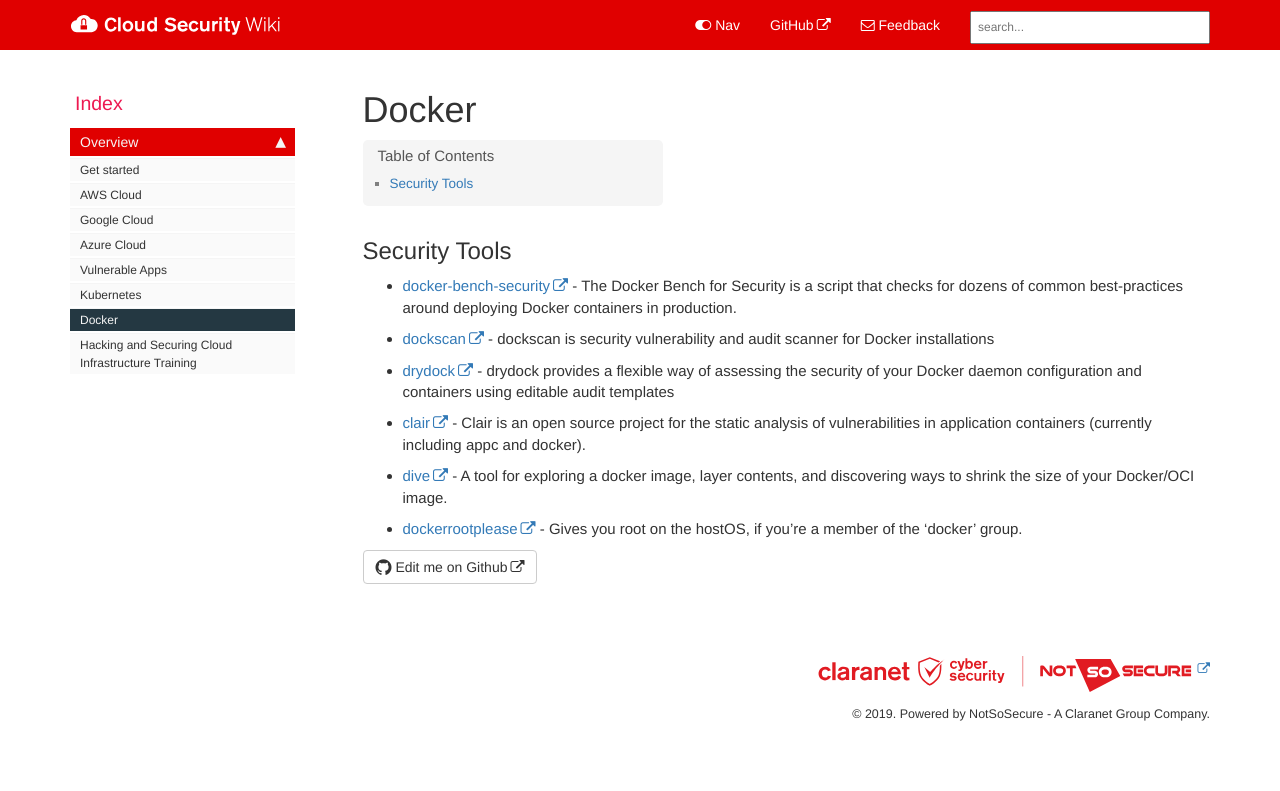
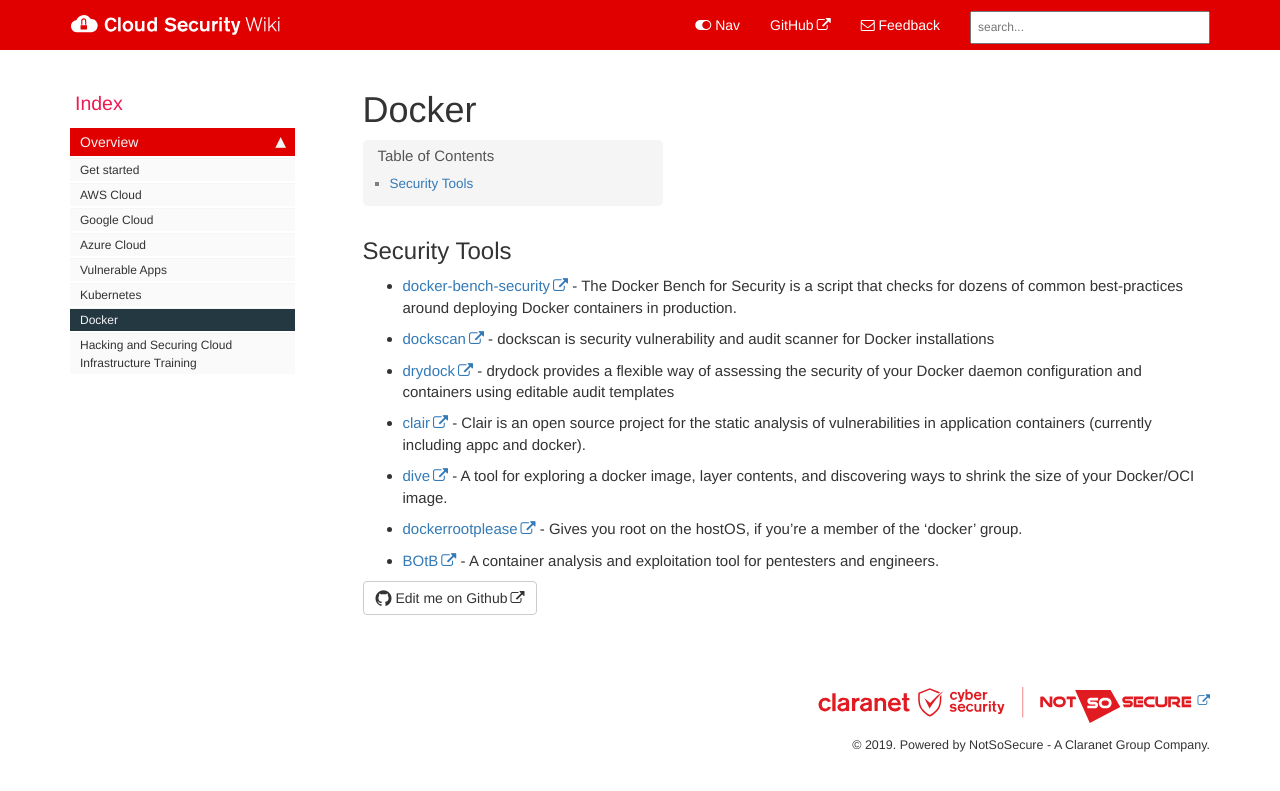
Before and after one commit to NotSoSecure/cloud-sec-wiki, a Jekyll site: the page built from pages/mydoc/docker.md, in a window 1280 px wide. Shown: the top 791 px of the page. Built offline with Jekyll 4.4.1, drawn with Linux system fonts in a browser that asks for light colours; nearby versions of some CDN libraries; comment, search, counter and statistics services are not loaded.

Commit message:
Adding BOtB
Adding BOtB as a tool.

```diff
--- a/pages/mydoc/docker.md
+++ b/pages/mydoc/docker.md
@@ -15,3 +15,4 @@ folder: mydoc
 * [clair](https://github.com/coreos/clair) - Clair is an open source project for the static analysis of vulnerabilities in application containers (currently including appc and docker).
 * [dive](https://github.com/wagoodman/dive) - A tool for exploring a docker image, layer contents, and discovering ways to shrink the size of your Docker/OCI image.
 * [dockerrootplease](https://github.com/chrisfosterelli/dockerrootplease) - Gives you root on the hostOS, if you're a member of the 'docker' group.
+* [BOtB](https://github.com/brompwnie/botb) - A container analysis and exploitation tool for pentesters and engineers.
```
